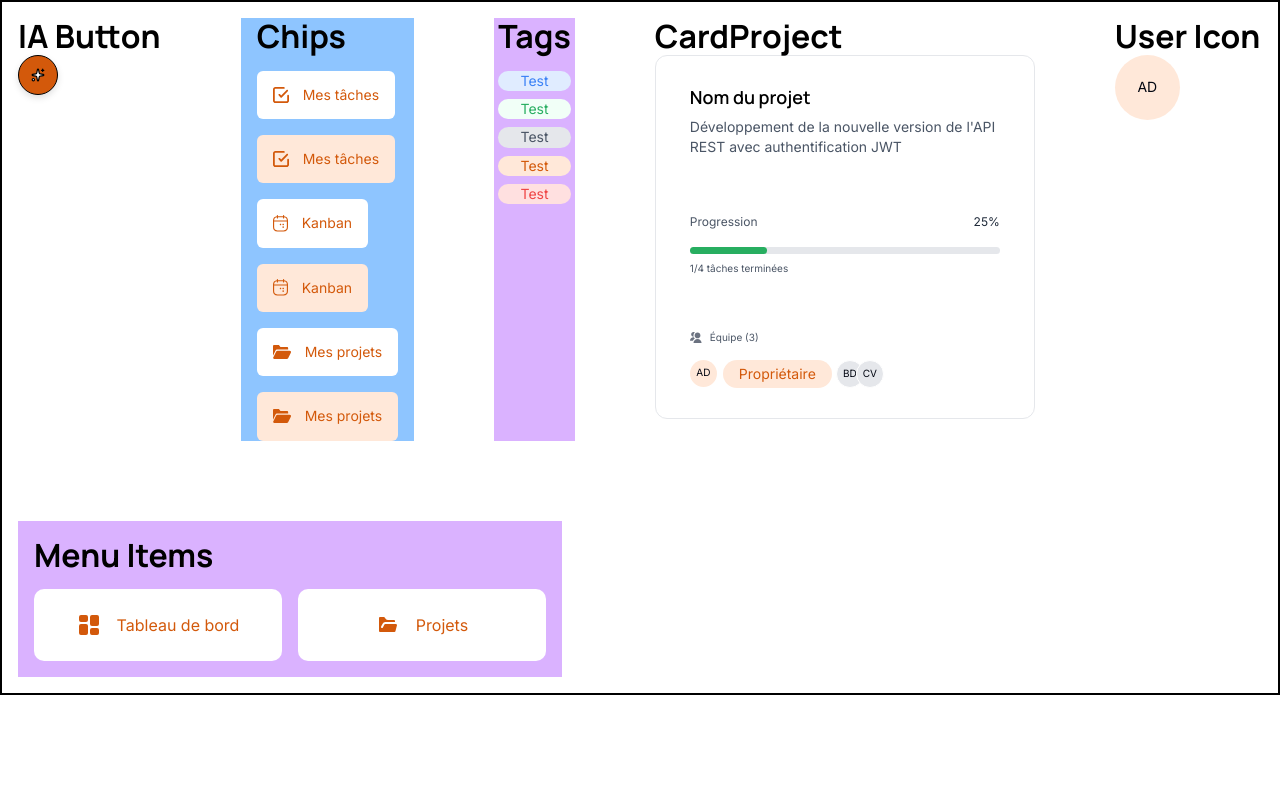
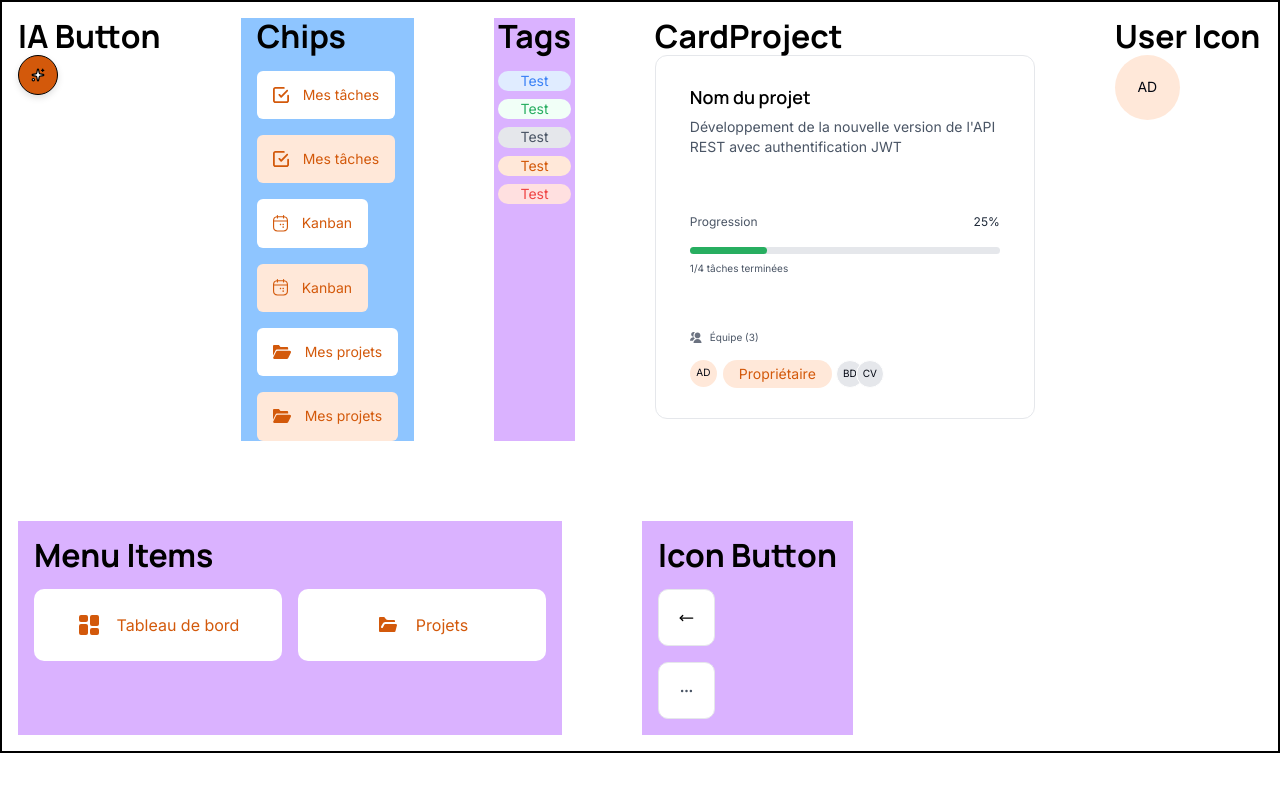
Before and after one commit to WillIsback/P11-Abricot, a Next.js app: page / in a window 1280 px wide. Shown: the top 792 px of the page. Built offline with nearby package versions, Linux system fonts and the light colour scheme.

Commit message:
Add IconButton component and integrate into Home page

```diff
--- a/src/app/page.tsx
+++ b/src/app/page.tsx
@@ -4,6 +4,7 @@ import Tags from "@/components/Tags/Tags";
 import CardProject from "@/components/Card/CardPoject";
 import UserIcon from "@/components/UserIcon/UserIcon";
 import MenuItems from "@/components/MenuItems/MenuItems";
+import IconButton from "@/components/IconButton/IconButton";
 export default function Home() {
   return (
     <div className="flex">
@@ -52,6 +53,11 @@ export default function Home() {
             <h2>Menu Items</h2>
             <MenuItems />
           </div>
+          <div className="flex flex-col bg-purple-300 px-4 gap-4 py-4">
+            <h2>Icon Button</h2>
+            <IconButton button="MoveLeft" />
+            <IconButton button="Ellipsis" />
+          </div>
         </div>
       </main>
     </div>
--- /dev/null
+++ b/src/components/IconButton/IconButton.tsx
@@ -0,0 +1,18 @@
+import { MoveLeft } from 'lucide-react';
+import { Ellipsis } from 'lucide-react';
+
+type buttonType = 'MoveLeft' | 'Ellipsis';
+
+interface IconButtonType {
+    button: buttonType;
+}
+export default function IconButton ({ button }  : IconButtonType){
+    return (
+        <button type="button" className=" w-14.25 h-14.25 rounded-[10px] group flex items-center justify-center border border-gray-200 bg-white hover:border-brand-dark focus:border-brand-dark">
+            { button === 'MoveLeft'
+                ? <MoveLeft className="w-3.75 stroke-black group-hover:stroke-brand-dark group-focus:stroke-brand-dark"/>
+                : <Ellipsis className="w-3.75 stroke-gray-600 group-hover:stroke-brand-dark group-focus:stroke-brand-dark"/>
+            }
+        </button>
+    )
+}
```
